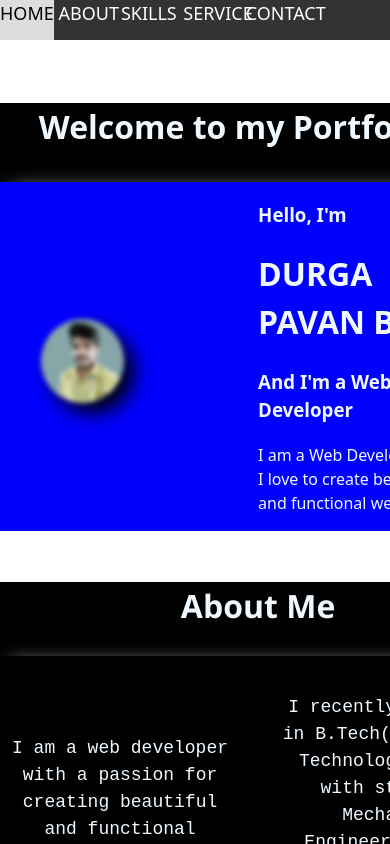
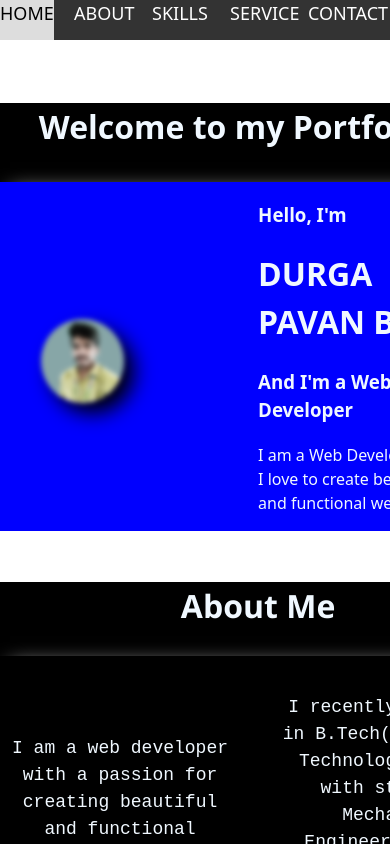
Before and after one commit to PavanMech321/portfolio-2, a React (Vite) app: page / in a window 390 px wide. Shown: the top 844 px of the page. Built offline with nearby package versions, Linux system fonts and the light colour scheme.

Commit message:
Update App.css

```diff
--- a/src/App.css
+++ b/src/App.css
@@ -25,7 +25,7 @@
   color: white;
   display: grid;
   grid-template-rows:1fr;
-  grid-template-columns: 19vw 19vw 19vw 19vw 19vw;
+  grid-template-columns: 18vw 19vw 19vw 19vw 18vw;
   gap: 1%;
 /*   text-align: center; */
   text-decoration: none;
@@ -832,8 +832,8 @@ body{
   color: white;
   display: grid;
   grid-template-rows:1fr;
-  grid-template-columns: 14vw 15vw 15vw 15vw 15vw 14vw;
-/*   gap: 1%; */
+  grid-template-columns: 18vw 19vw 19vw 19vw 18vw;
+  gap: 1%;
 /*   word-spacing: auto; */
 /*   text-align: center; */
   text-decoration: none;
```
